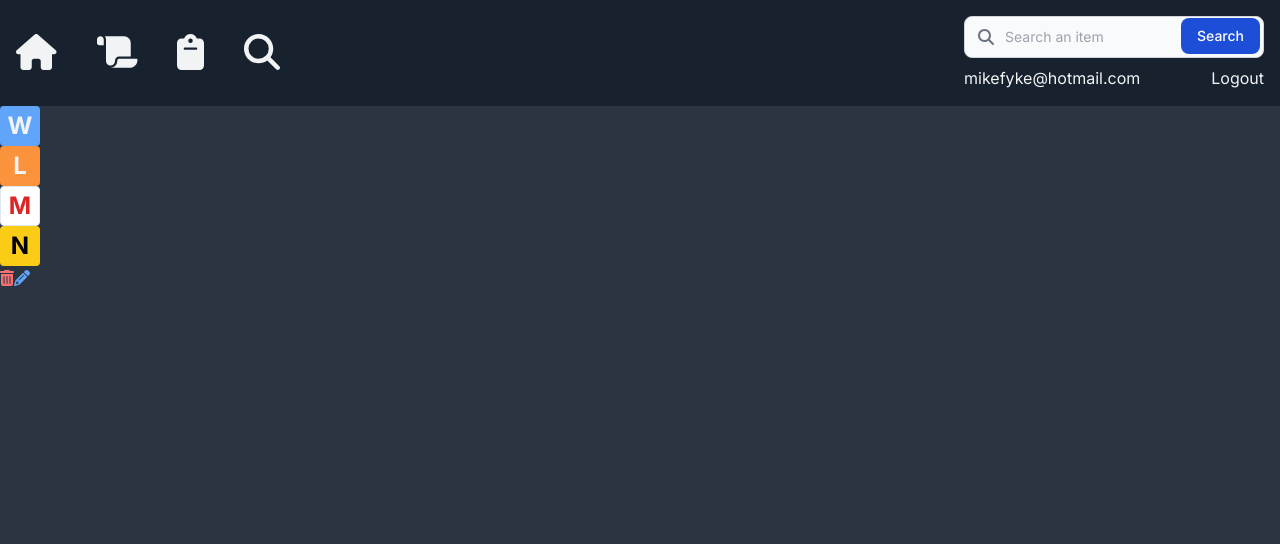
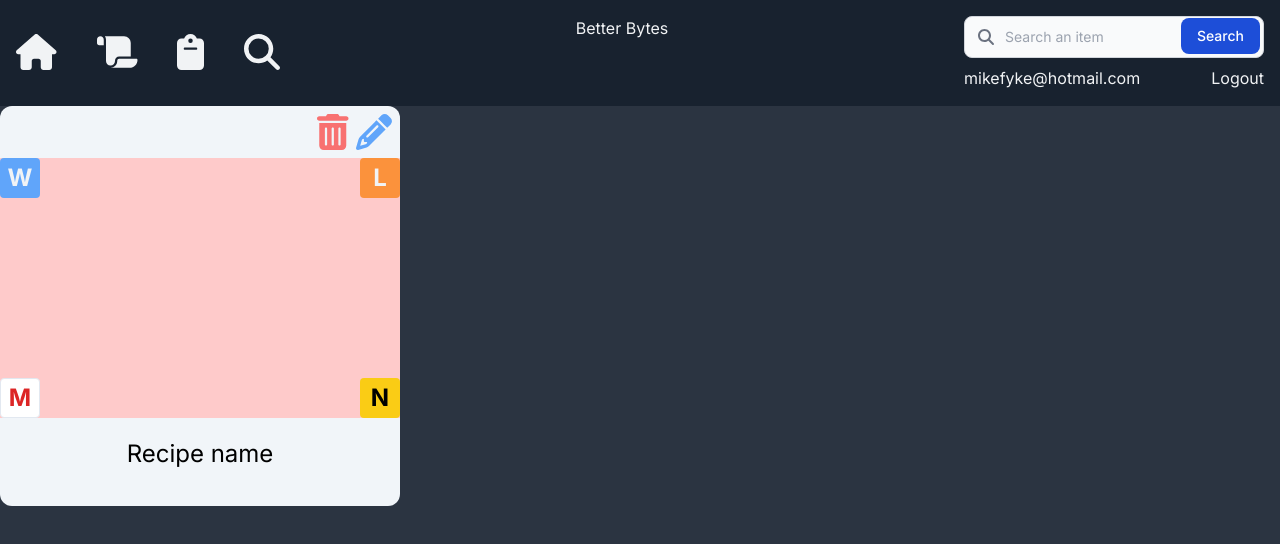
Before and after one commit to MikeTheFyke/better-byte, a Next.js app: page /RecipePage/new in a window 1280 px wide. Shown: the top 544 px of the page. Built offline with nearby package versions, Linux system fonts and the light colour scheme.

Commit message:
Recipe card styles

```diff
--- a/app/(components)/AddLoblaws.tsx
+++ b/app/(components)/AddLoblaws.tsx
@@ -1,6 +1,6 @@
 const AddLoblaws = () => {
 	return (
-		<div className="flex items-center justify-center text-default-text bg-orange-400 hover:cursor-pointer hover:bg-orange-600 w-10 h-10 rounded text-2xl font-bold">
+		<div className="flex items-center justify-center text-default-text bg-orange-400 hover:cursor-pointer hover:bg-orange-600 w-10 h-10 rounded text-2xl font-bold justify-self-end">
 			L
 		</div>
 	);
--- a/app/(components)/AddNoFrills.tsx
+++ b/app/(components)/AddNoFrills.tsx
@@ -1,6 +1,6 @@
 const AddNoFrills = () => {
 	return (
-		<div className="flex items-center justify-center text-black bg-yellow-400 hover:cursor-pointer hover:bg-yellow-600 w-10 h-10 rounded text-2xl font-bold">
+		<div className="flex items-center justify-center text-black bg-yellow-400 hover:cursor-pointer hover:bg-yellow-600 w-10 h-10 rounded text-2xl font-bold justify-self-end">
 			N
 		</div>
 	);
--- a/app/(components)/DeleteCard.tsx
+++ b/app/(components)/DeleteCard.tsx
@@ -5,7 +5,7 @@ const DeleteCard = () => {
 	return (
 		<FontAwesomeIcon
 			icon={faTrashCan}
-			className="text-red-400 hover:cursor-pointer hover:text-red-200"
+			className="text-red-400 hover:cursor-pointer hover:text-red-600 text-4xl p-1"
 		/>
 	);
 };
--- a/app/(components)/EditCard.tsx
+++ b/app/(components)/EditCard.tsx
@@ -5,7 +5,7 @@ const EditCard = () => {
 	return (
 		<FontAwesomeIcon
 			icon={faPencil}
-			className="text-blue-400 hover:cursor-pointer hover:text-blue-200"
+			className="text-blue-400 hover:cursor-pointer hover:text-blue-600  text-4xl p-1"
 		/>
 	);
 };
--- a/app/(components)/Nav.tsx
+++ b/app/(components)/Nav.tsx
@@ -6,7 +6,6 @@ import {
 } from "@fortawesome/free-solid-svg-icons";
 import { FontAwesomeIcon } from "@fortawesome/react-fontawesome";
 import Link from "next/link";
-import React from "react";
 import SearchBar from "./SearchBar";
 
 const Nav = () => {
@@ -26,6 +25,7 @@ const Nav = () => {
 					<FontAwesomeIcon icon={faMagnifyingGlass} className="icon" />
 				</Link>
 			</div>
+			<div className="text-default-text">Better Bytes</div>
 			<div>
 				<SearchBar />
 				<div className="mt-2 flex justify-between space-x-4">
--- a/app/(components)/RecipeCard.tsx
+++ b/app/(components)/RecipeCard.tsx
@@ -7,14 +7,19 @@ import EditCard from "./EditCard";
 
 const RecipeCard = () => {
 	return (
-		<div>
-			<AddWalmart />
-			<AddLoblaws />
-			<AddMetro />
-			<AddNoFrills />
-			<div>
+		<div className="w-[400px] h-[400px] bg-slate-100 hover:bg-slate-300 rounded-xl">
+			<div className="flex justify-end p-1">
 				<DeleteCard />
 				<EditCard />
+			</div>
+			<div className="bg-red-200 h-[260px] grid grid-cols-2 gap-4 place-content-between">
+				<AddWalmart />
+				<AddLoblaws />
+				<AddMetro />
+				<AddNoFrills />
+			</div>
+			<div className="flex text-black text-center justify-center text-2xl pt-5">
+				Recipe name
 			</div>
 		</div>
 	);
```
